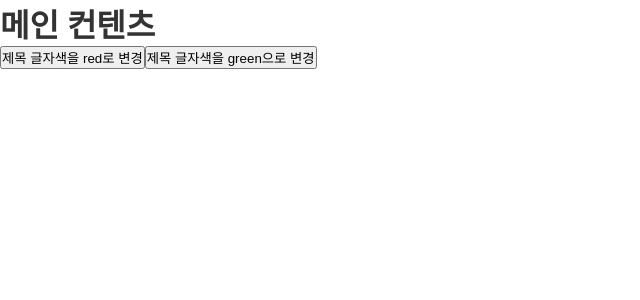
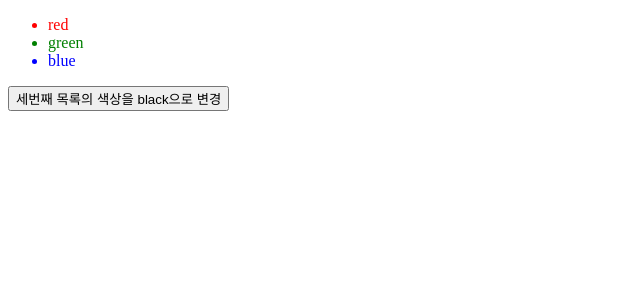
Before and after one commit to wknowpark797/react-basic, a React (Create React App) app: page / in a window 1280 px wide. Shown: the top 300 px of the page, without its empty margins (0-640 px from the left). Built offline with nearby package versions, Linux system fonts and the light colour scheme.

Commit message:
참조형 자료의 useState 사용

```diff
--- a/src/App6.js
+++ b/src/App6.js
@@ -54,6 +54,8 @@ export default App6;
   - 리액트에서 컴포넌트의 화면 출력(렌더링)을 담당하는 중요 정보값을 담는 그릇
   - 컴포넌트 안에서 State값이 변경되면 해당 컴포넌트 화면이 자동으로 재렌더링된다. (함수 재호출)
   - 바뀐 State값을 유지하면서 함수 재호출
+  - state에 담기는 정보값이 원시형이 아닌 참조형자료(배열, 객체)일 경우 전개연산자로 복사본을 만들어 변경처리 (불변성 유지)
+    - 리액트에서 state의 불변성을 유지하는 이유는 원본과 바뀔 복사본을 비교 대조하여 화면을 재렌더링하기 때문
 
   사용법
   1. 리액트로부터 useState라는 state를 생성해주는 전용 기능을 import (hook)
--- /dev/null
+++ b/src/App7.js
@@ -0,0 +1,38 @@
+// 미션1) ['red', 'green', 'blue'] 라는 배열 정보값을 컴포넌트 내부에 생성하고 해당 배열값으로 해당 색상으로 li 요소를 동적으로 생성
+// 미션2) 버튼 클릭 시 동적으로 생긴 세번째 li의 글자색을 black으로 변경
+
+import { useState } from 'react';
+
+function App7() {
+	const [Colors, setColors] = useState(['red', 'green', 'blue']);
+
+	return (
+		<div>
+			<ul>
+				{Colors.map((color, idx) => {
+					return (
+						<li key={idx} style={{ color: color }}>
+							{color}
+						</li>
+					);
+				})}
+			</ul>
+
+			<button
+				onClick={() => {
+					// 참조형 자료의 state 변경
+					// 기존 Colors의 참조형 자료인 배열값을 Deep Copy
+					const newColors = [...Colors];
+					// 원본은 유지한채 복사된 배열값을 변경
+					newColors[2] = 'black';
+					// 변경된 복사된 배열값을 state 변경함수로 처리
+					setColors(newColors);
+				}}
+			>
+				세번째 목록의 색상을 black으로 변경
+			</button>
+		</div>
+	);
+}
+
+export default App7;
--- a/src/index.js
+++ b/src/index.js
@@ -6,13 +6,14 @@ import ReactDOM from 'react-dom';
 // import App3 from './App3';
 // import App4 from './App4';
 // import App5 from './App5';
-import App6 from './App6';
+// import App6 from './App6';
+import App7 from './App7';
 
 import { HashRouter } from 'react-router-dom';
 
 ReactDOM.render(
 	<HashRouter>
-		<App6 />
+		<App7 />
 	</HashRouter>,
 	document.getElementById('root')
 );
```
